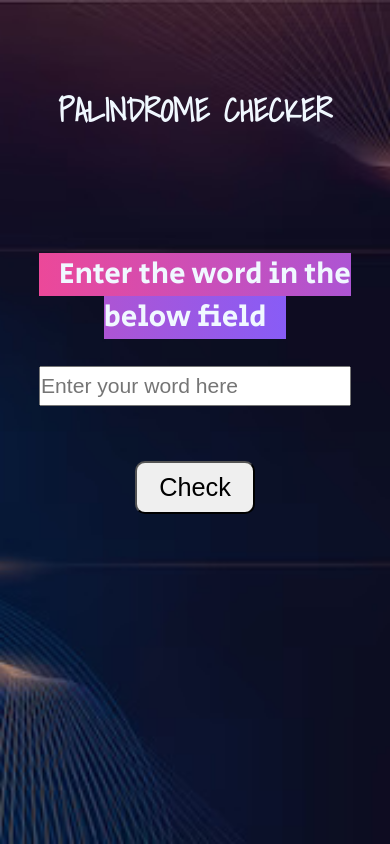
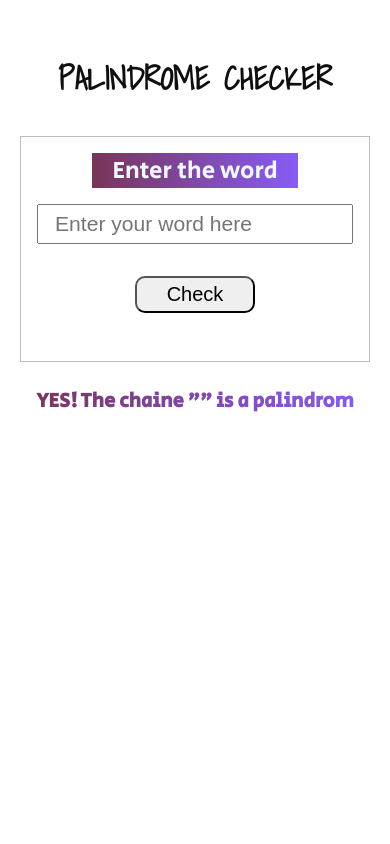
Before and after one commit to frckbrice/palindrom-checker, a plain HTML site: page index.html in a window 390 px wide. Both pictures are taken after a click on the button "Check". Drawn offline with Linux system fonts and the light colour scheme; a web font is replaced by a local one.

Commit message:
remove background image

```diff
--- a/assets/javascript/palindrome.js
+++ b/assets/javascript/palindrome.js
@@ -1,66 +1,41 @@
+const btnCheck = document.querySelector(".btn-check");
 
-const btnCheck = document.querySelector('.btn-check')
-const display = document.querySelector('.display-result')
+btnCheck.addEventListener("click", Palindrome);
 
-btnCheck.addEventListener('click', Palindrome)
-
-function isPalindrome () {
-
-  const text = document.querySelector('.input-palindrom').value
-  const inputText = normalizedText(text)
-  const long = inputText.length
-  const n = Math.trunc(long / 2)
+function isPalindrome() {
+  const text = document.querySelector(".input-palindrom").value;
+  const inputText = normalizedText(text);
+  const long = inputText.length;
+  const n = Math.trunc(long / 2);
   for (let i = 0; i < n + 1; i++) {
+    console.log(i);
     if (inputText[i] !== inputText[long - 1 - i]) {
-      return `NO!   The chaine "${inputText}" is not a palindrom`
+      return `<span class="bad-result"> NO! The chaine "${inputText}" is not a palindrom</span>`;
     }
   }
-  return `YES!   The chaine "${inputText}" is a palindrom`
+  return `<span class="good-result">YES!   The chaine "${inputText}" is a palindrom</span>`;
 }
 
-function Palindrome (e) {
-  e.preventDefault()
-  display.innerHTML = isPalindrome()
-  document.querySelector('.input-palindrom').value = ''
+function Palindrome(e) {
+  e.preventDefault();
+  document.getElementById("display-result").innerHTML = isPalindrome();
+  document.querySelector(".input-palindrom").value = "";
 }
 
-//* function to remove special characters and space from input text
-// function to normalize a text
+//*function to normalize a text
+/**
+ *
+ * @param {string} chaine
+ * @returns a normalized string
+ */
+const normalizedText = (chaine) => {
+  let newArray = [];
+  chaine = chaine.split("");
 
-const normalizedText = (chaine) => {
-  const newArray = []
-  // Array for the differents punctuation mark that exist in english both US/UK
-  const listOfPunctuationMark = [
-    '.',
-    '?',
-    '!',
-    '-',
-    ',',
-    '{',
-    '}',
-    '[',
-    ']',
-    '...',
-    '&',
-    '@',
-    '/',
-    '*',
-    '(',
-    ')',
-    ':',
-    ';',
-    '”',
-    '“',
-    '–',
-    ' ',
-    '‘',
-    '’'
-  ]
-  for (const elem of chaine.split('')) {
-    if (listOfPunctuationMark.includes(elem) === 0) {
-      newArray.push(elem)
+  for (let elem of chaine) {
+    if (/\w/.test(elem)) {
+      newArray.push(elem);
     }
   }
-  return newArray.join('').toLowerCase()
-
-}
+  return newArray.join("").toLowerCase();
+};
--- a/assets/styles/styles.css
+++ b/assets/styles/styles.css
@@ -11,7 +11,7 @@
   --gray: #687280;
   --light: #eee;
   --smooke: #ffeded;
-  --pink: #ec4899;
+  --pink: #783557;
   --purple: #885cf6;
 }
 
@@ -19,88 +19,99 @@ body {
   width: 100vw;
   height: 100vh;
   font-family: "Secular One", sans-serif;
+  display: flex;
+  justify-content: center;
+  align-items: center;
 }
 
 h1 {
-  position: absolute;
-  top: 10vh;
+  text-align: center;
   font-family: "Shadows Into Light", sans-serif;
-  color: aliceblue;
+  color: rgb(15, 15, 16);
+  margin: 2rem auto;
 }
 
 #main-container {
-  background: url("../images/bg.jpg");
+  width: 100%;
+  height: 100%;
+  padding: 20px;
+}
+
+#container {
+  color: aliceblue;
+  text-align: center;
   display: flex;
   justify-content: center;
   align-items: center;
-  width: 100%;
-  height: 100%;
-  background-position: center;
-  background-size: cover;
-  background-repeat: no-repeat;
-  position: relative;
-  padding: 20px;
+  flex-direction: column;
 }
 
-.container {
-  position: absolute;
-  top: 30vh;
-  color: aliceblue;
-  text-align: center;
-}
 
 .label-for-text {
-  font-size: 3.5vh;
+  font-size: 1.5rem;
   font-family: "Secular One", sans-serif;
   background-image: linear-gradient(to right, var(--pink), var(--purple));
   padding: 0 20px;
+  margin-bottom: 1.5rem;
 }
 
 .input-palindrom {
-  width: 350px;
+  width: 100%;
   height: 40px;
   font-size: 2.5vh;
-  margin: 7% 0;
+  padding: 1rem;
+  margin-top: 1rem;
+}
+
+#div-button {
+  width: 70%;
+  border: 1px solid rgb(194, 188, 188);
+  padding: 1rem;
 }
 
 .btn-check {
   width: 120px;
-  font-size: 3vh;
   padding: 10px 24px;
   border-radius: 10px;
-  margin: 7%;
+  font-size: 1.25rem;
+  margin: 2rem;
 }
 
-.display-result {
+#display-result {
   border-radius: 10px;
   font-weight: bold;
 
-  /* background-image: linear-gradient(to right, var(--light), var(--smooke));
-  -webkit-background-clip: text; */
-  color: #ffeded;
+  background-image: linear-gradient(to right,var(--pink), var(--purple));
+  -webkit-background-clip: text;
   background-clip: text;
+
   -webkit-text-fill-color: transparent;
   margin-top: 5%;
+  padding: 0.5rem 1rem;
+  color: #080808;
+}
+
+.bad-result, .good-result {
+  font-size: 1.25rem;
+  color: #080808;
 }
 
 @media screen and (max-width: 768px) {
-  .input-palindrom {
-    width: 50vw;
+  #div-button {
+    width: 100%;
   }
 }
 
 @media screen and (max-width: 425px) {
-  .input-palindrom {
-    width: 80vw;
-  }
 
   .btn-check {
-    padding: 10px 20px;
+    padding: 0.3rem 0.5rem;
   }
 }
 
-@media screen and (max-width: 320px) {
-  .input-palindrom {
-    width: 90vw;
+@media screen and (max-width: 375px) {
+  .label-for-text {
+    font-size: 1.25rem;
   }
+
 }
--- a/index.html
+++ b/index.html
@@ -14,19 +14,21 @@
   <body>
     <main id="main-container">
       <h1>PALINDROME CHECKER</h1>
-      <div class="container">
-        <div>
+      <div id="container">
+        <div id="div-button">
           <label for="palindrom" class="label-for-text"
-            >Enter the word in the below field </label
-          ><br />
+            >Enter the word</label
+          ><br>
           <input
             type="text"
             name="palindrom"
             class="input-palindrom"
             placeholder="Enter your word here"
-          /><br /><button class="btn-check">Check</button>
+          />
+          <br>
+          <button class="btn-check">Check</button>
         </div>
-        <div class="display-result"></div>
+        <div id="display-result"></div>
       </div>
     </main>
     <script src="./assets/javascript/palindrome.js"></script>
```
